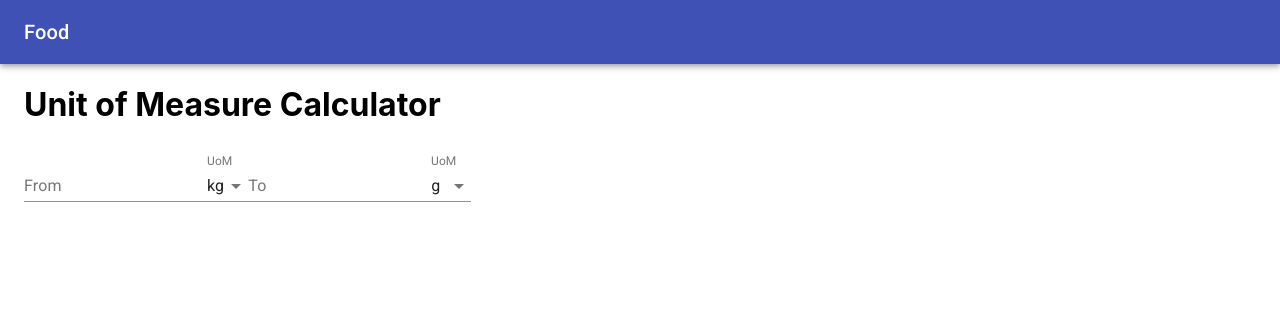
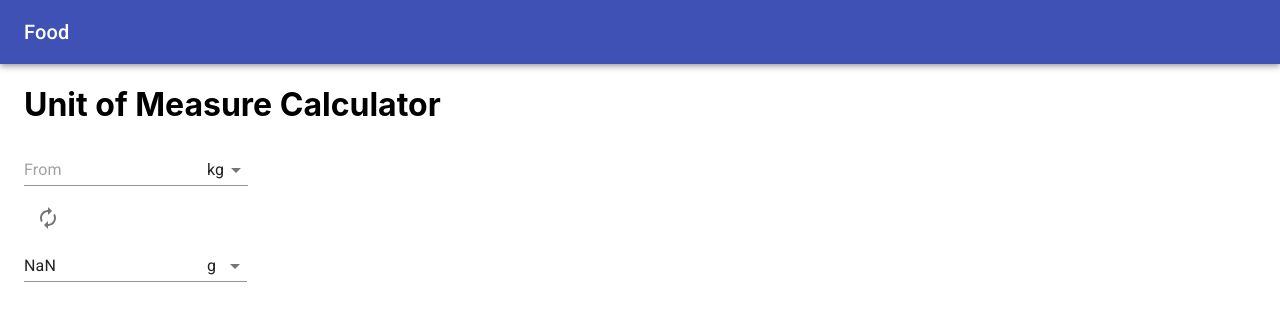
Before and after one commit to mvlasaty23/chef-spa, a React (Create React App) app: page /uomcalc in a window 1280 px wide. Shown: the top 314 px of the page. Built offline with nearby package versions, Linux system fonts and the light colour scheme.

Commit message:
add metric to metric calc

```diff
--- a/src/component/uomcalculator/UomCalculatorComponent.tsx
+++ b/src/component/uomcalculator/UomCalculatorComponent.tsx
@@ -1,11 +1,72 @@
+import { FormControl, Grid, IconButton, MenuItem, Select, TextField } from '@material-ui/core';
+import { Autorenew } from '@material-ui/icons';
 import React, { useState } from 'react';
-import { Grid, TextField, FormControl, InputLabel, Select, MenuItem } from '@material-ui/core';
 
+interface UnitOfMeasure {
+  id: string;
+  short: string;
+  long: string;
+  baseUom: string;
+  baseFactor: number;
+  system: 'metric' | 'nonmetric';
+  category: string;
+}
+const uoms: UnitOfMeasure[] = [
+  {
+    id: 'g',
+    short: 'g',
+    long: 'Gramm',
+    baseUom: 'g',
+    baseFactor: 1,
+    system: 'metric',
+    category: 'Gewicht',
+  },
+  {
+    id: 'dg',
+    short: 'dg',
+    long: 'Dekagramm',
+    baseUom: 'g',
+    baseFactor: 10,
+    system: 'metric',
+    category: 'Gewicht',
+  },
+  {
+    id: 'kg',
+    short: 'kg',
+    long: 'Kilogramm',
+    baseUom: 'g',
+    baseFactor: 1000,
+    system: 'metric',
+    category: 'Gewicht',
+  },
+];
+function findUom(id: string) {
+  return uoms.find(uom => uom.id === id) || uoms[1];
+}
 export default function UomCalculatorComponent() {
-  const [fromUom, setFromUom] = useState('kg');
-  const handleFromUomChange = (event: React.ChangeEvent<any>) => setFromUom(event.target.value);
-  const [toUom, setToUom] = useState('g');
-  const handleToUomChange = (event: React.ChangeEvent<any>) => setToUom(event.target.value);
+  const [fromUom, setFromUom] = useState(uoms[2]);
+  const handleFromUomChange = (event: React.ChangeEvent<any>) => setFromUom(findUom(event.target.value));
+  const [toUom, setToUom] = useState(uoms[0]);
+  const handleToUomChange = (event: React.ChangeEvent<any>) => setToUom(findUom(event.target.value));
+  const [from, setFrom] = useState('');
+  const handleFromChange = (event: React.ChangeEvent<any>) => {
+    setFrom(event.target.value);
+  };
+
+  let to = '';
+  if (fromUom.baseFactor > toUom.baseFactor) {
+    to = ((parseInt(from, 10) * fromUom.baseFactor) / toUom.baseFactor).toString();
+  } else if (fromUom.baseFactor < toUom.baseFactor) {
+    to = (parseInt(from, 10) / fromUom.baseFactor / toUom.baseFactor).toString();
+  } else {
+    to = from;
+  }
+
+  const switchUom = () => {
+    const tmpFrom = fromUom;
+    setFromUom(toUom);
+    setToUom(tmpFrom);
+  };
 
   return (
     <Grid container spacing={1}>
@@ -13,26 +74,35 @@ export default function UomCalculatorComponent() {
         <h1>Unit of Measure Calculator</h1>
       </Grid>
       <Grid item xs={12}>
-        <form>
-          <TextField id="input-from-amount" label="From" />
+        <TextField id="input-from-amount" placeholder="From" value={from} onChange={handleFromChange} />
         <FormControl>
-            <InputLabel id="select-label-from-uom">UoM</InputLabel>
-            <Select labelId="select-label-from-uom" id="select-from-uom" value={fromUom} onChange={handleFromUomChange}>
-              <MenuItem value={'kg'}>kg</MenuItem>
-              <MenuItem value={'g'}>g</MenuItem>
-              <MenuItem value={'cups'}>cups</MenuItem>
+          <Select id="select-from-uom" value={fromUom.id} onChange={handleFromUomChange}>
+            {uoms.map(uom => (
+              <MenuItem key={uom.id} value={uom.id}>
+                {uom.short}
+              </MenuItem>
+            ))}
           </Select>
         </FormControl>
-          <TextField id="input-to-amount" label="To" />
+      </Grid>
+      <Grid item xs={12}>
+        <IconButton aria-label={'Switch'} onClick={switchUom}>
+          <Autorenew />
+        </IconButton>
+      </Grid>
+      <Grid item xs={12}>
+        <TextField id="input-to-amount" placeholder="To" value={to} />
         <FormControl>
-            <InputLabel id="select-label-to-uom">UoM</InputLabel>
-            <Select labelId="select-label-to-uom" id="select-to-uom" value={toUom} onChange={handleToUomChange}>
-              <MenuItem value={'kg'}>kg</MenuItem>
-              <MenuItem value={'g'}>g</MenuItem>
-              <MenuItem value={'cups'}>cups</MenuItem>
+          <Select id="select-to-uom" value={toUom.id} onChange={handleToUomChange}>
+            {uoms
+              .filter(uom => uom.category === fromUom.category)
+              .map(uom => (
+                <MenuItem key={uom.id} value={uom.id}>
+                  {uom.short}
+                </MenuItem>
+              ))}
           </Select>
         </FormControl>
-        </form>
       </Grid>
     </Grid>
   );
```
Lines whose indentation alone changed are shown as unchanged.
